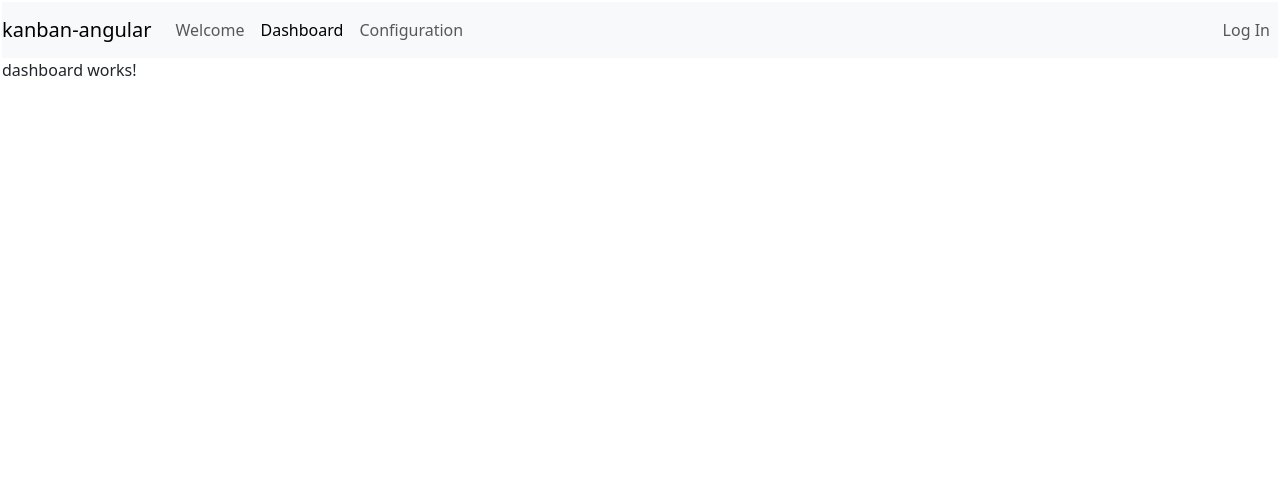
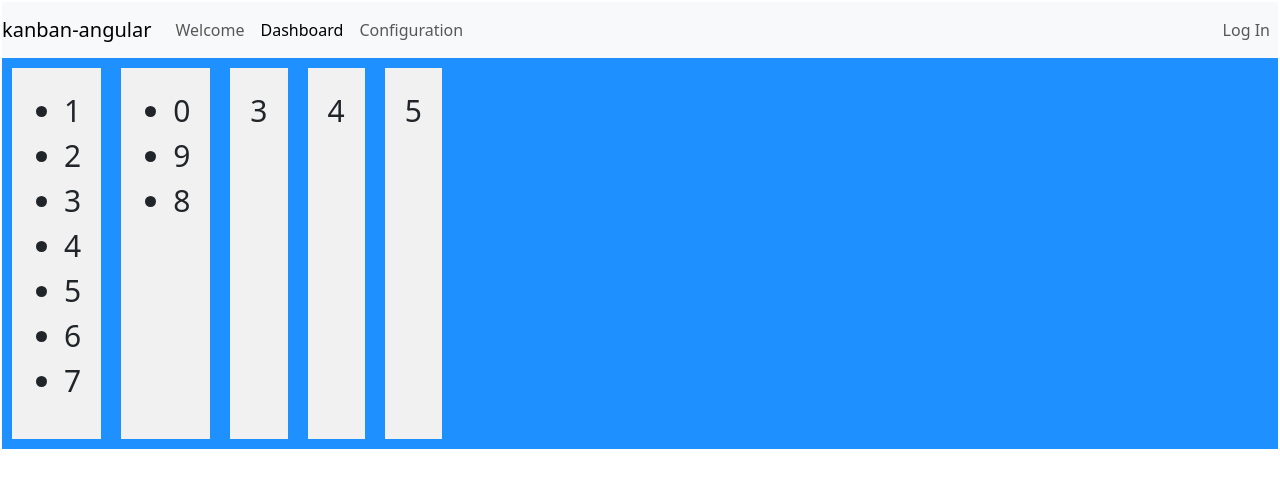
Before and after one commit to PiotrSzczap/kanban-angular, an Angular app: page /dashboard in a window 1280 px wide. Shown: the top 488 px of the page. Built offline with nearby package versions, Linux system fonts and the light colour scheme.

Commit message:
Added drag and drop.

```diff
--- a/src/app/app.module.ts
+++ b/src/app/app.module.ts
@@ -1,9 +1,13 @@
-import { NgModule } from '@angular/core';
-import { BrowserModule } from '@angular/platform-browser';
+import {NgModule} from '@angular/core';
+import {BrowserModule} from '@angular/platform-browser';
 
-import { AppRoutingModule } from './app-routing.module';
-import { AppComponent } from './app.component';
+import {AppRoutingModule} from './app-routing.module';
+import {AppComponent} from './app.component';
 import {CommonModule} from "@angular/common";
+import {KanbanModule} from "./kanban/kanban.module";
+import {ConfigurationModule} from "./configuration/configuration.module";
+import {SharedModule} from "./shared/shared/shared.module";
+import {CoreModule} from "./core/core.module";
 
 @NgModule({
   declarations: [
@@ -12,9 +16,13 @@ import {CommonModule} from "@angular/common";
   imports: [
     BrowserModule,
     AppRoutingModule,
-    CommonModule
+    CommonModule,
+    KanbanModule,
+    ConfigurationModule,
+    SharedModule, CoreModule
   ],
   providers: [],
   bootstrap: [AppComponent]
 })
-export class AppModule { }
+export class AppModule {
+}
--- a/src/app/kanban/dashboard/dashboard.component.html
+++ b/src/app/kanban/dashboard/dashboard.component.html
@@ -1 +1,15 @@
-<p>dashboard works!</p>
+<div class="flex-container">
+  <div>
+    <ul>
+      <li *ngFor="let item of div1Array" draggable="true" (dragstart)="drag($event, item, div1Array)">{{item}}</li>
+    </ul>
+  </div>
+  <div (drop)="drop($event, div2Array)" (dragover)="dragover($event)">
+    <ul>
+      <li *ngFor="let item of div2Array" draggable="true" (dragstart)="drag($event, item, div1Array)">{{item}}</li>
+    </ul>
+  </div>
+  <div>3</div>
+  <div>4</div>
+  <div>5</div>
+</div>
--- a/src/app/kanban/dashboard/dashboard.component.scss
+++ b/src/app/kanban/dashboard/dashboard.component.scss
@@ -0,0 +1,11 @@
+.flex-container {
+  display: flex;
+  background-color: DodgerBlue;
+}
+
+.flex-container > div {
+  background-color: #f1f1f1;
+  margin: 10px;
+  padding: 20px;
+  font-size: 30px;
+}
--- a/src/app/kanban/dashboard/dashboard.component.ts
+++ b/src/app/kanban/dashboard/dashboard.component.ts
@@ -1,4 +1,4 @@
-import { Component } from '@angular/core';
+import {Component} from '@angular/core';
 
 @Component({
   selector: 'app-dashboard',
@@ -7,4 +7,29 @@ import { Component } from '@angular/core';
 })
 export class DashboardComponent {
 
+  div1Array: number[] = [1, 2, 3, 4, 5, 6, 7];
+  div2Array: number[] = [0, 9, 8];
+
+  draggedElement: number | null = null;
+  draggedSource: number[] | null = null;
+
+  drag($event: DragEvent, item: number, array: number[]) {
+    this.draggedElement = item;
+    this.draggedSource = array;
+  }
+
+  drop($event: DragEvent, array: number[]) {
+    console.log($event);
+    if (this.draggedElement && this.draggedSource) {
+      let index = this.draggedSource.indexOf(this.draggedElement);
+      this.draggedSource.splice(index, 1);
+      array.push(this.draggedElement);
+      this.draggedElement = null;
+      this.draggedSource = null;
+    }
+  }
+
+  dragover($event: DragEvent) {
+    $event.preventDefault();
+  }
 }
```
